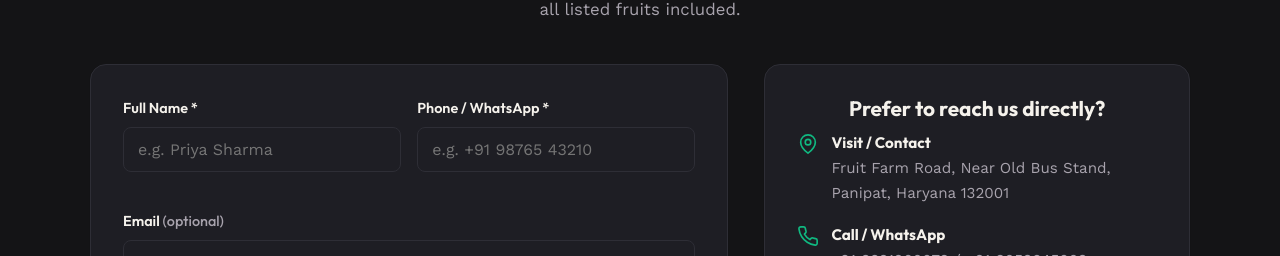
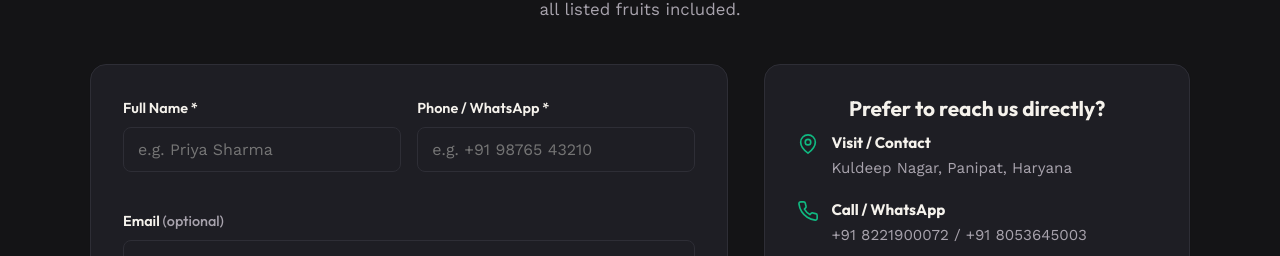
Before and after one commit to Monkey-D-DragonSingh/mk-fruits-panipat, a React (Vite) app: page / in a window 1280 px wide. Shown: the part 7017-7273 px from the top of the page. Built offline with nearby package versions, Linux system fonts and the light colour scheme; no server answers.

Commit message:
Update address to Kuldeep Nagar, Panipat

```diff
--- a/src/App.tsx
+++ b/src/App.tsx
@@ -20,7 +20,7 @@ const NAV_LINKS = [
 const EMAIL = "mkfreshfruitpanipat@gmail.com";
 const PHONE = "+91 8221900072";
 const PHONE2 = "+91 8053645003";
-const ADDRESS = "Fruit Farm Road, Near Old Bus Stand, Panipat, Haryana 132001";
+const ADDRESS = "Kuldeep Nagar, Panipat, Haryana";
 
 /* ================= HEADER ================= */
 function Header({
```
